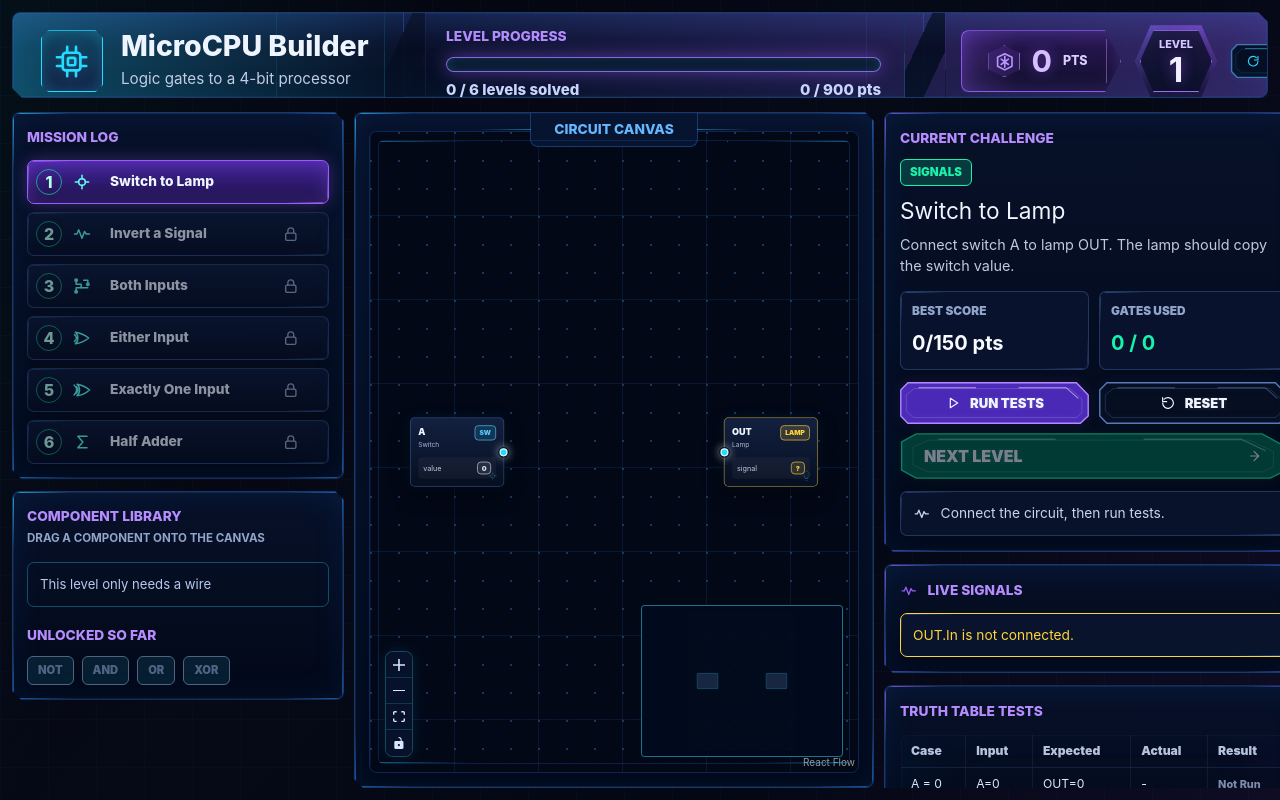
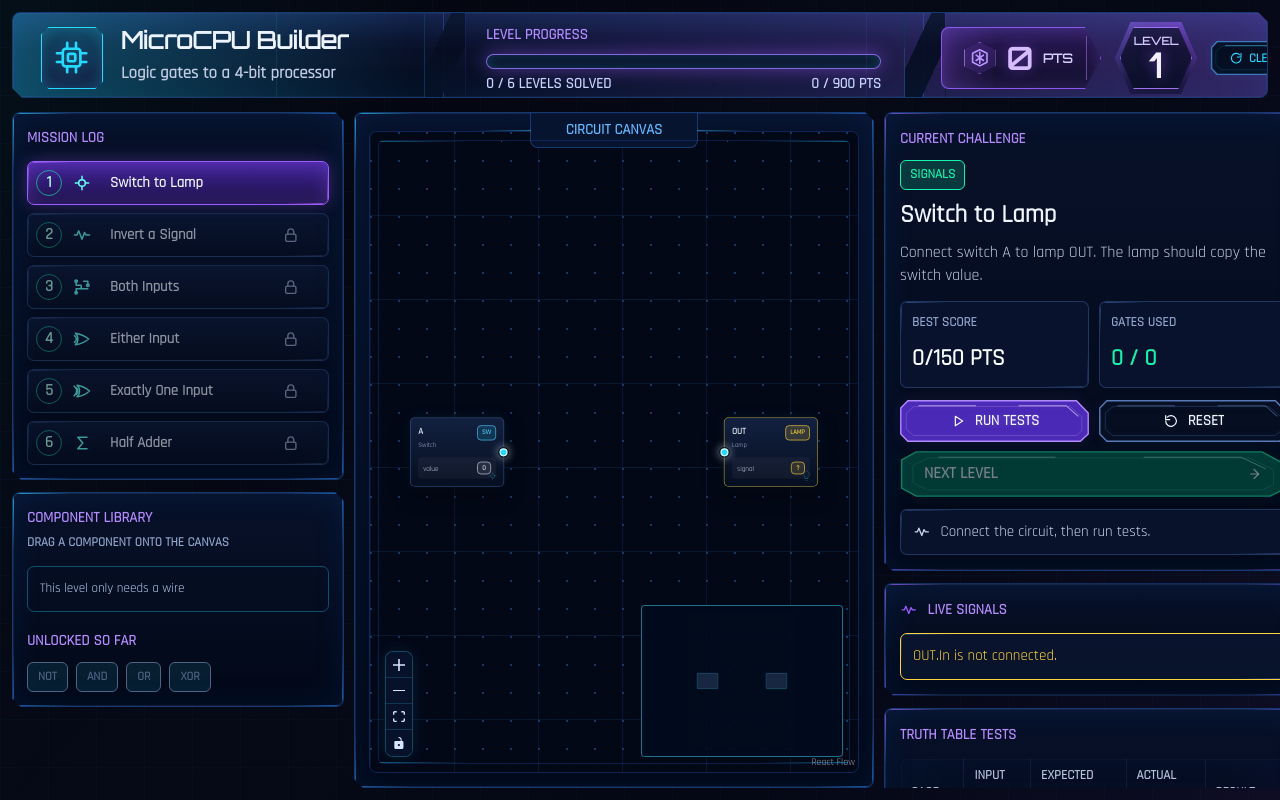
Before and after one commit to Ed12908/CoreCraft, a React (Vite) app: page / in a window 1280 px wide. Built offline with nearby package versions, Linux system fonts and the light colour scheme.

Commit message:
Fonts, improve design

```diff
--- a/package.json
+++ b/package.json
@@ -17,6 +17,8 @@
     "test:watch": "vitest"
   },
   "dependencies": {
+    "@fontsource/orbitron": "5.2.8",
+    "@fontsource/rajdhani": "5.2.7",
     "@tailwindcss/vite": "latest",
     "@xyflow/react": "latest",
     "daisyui": "latest",
--- a/src/components/InspectorPanel.tsx
+++ b/src/components/InspectorPanel.tsx
@@ -1,7 +1,7 @@
 import type { TestRunResult } from "../engine/runLevelTests";
 import { maxPointsForLevel } from "../engine/scoring";
 import type { SimulationResult } from "../engine/simulator";
-import type { Bit, Level, LevelScore } from "../engine/types";
+import type { Level, LevelScore } from "../engine/types";
 import { CyberButton } from "./CyberButton";
 import { UiIcon } from "./UiIcons";
 
@@ -19,12 +19,6 @@ type InspectorPanelProps = {
   solved: boolean;
 };
 
-function renderBits(values: Record<string, Bit>): string {
-  return Object.entries(values)
-    .map(([key, value]) => `${key}=${value}`)
-    .join("  ");
-}
-
 export function InspectorPanel({
   level,
   simulation,
@@ -41,6 +35,8 @@ export function InspectorPanel({
   const visibleIssues = simulation.issues.slice(0, 4);
   const currentMinimal = currentUsedComponents <= level.minimumComponents;
   const bestPoints = levelScore ? `${levelScore.points}/${levelScore.maxPoints}` : `0/${maxPointsForLevel()}`;
+  const inputKeys = Object.keys(level.tests[0]?.inputs ?? {});
+  const outputKeys = Object.keys(level.tests[0]?.outputs ?? {});
 
   return (
     <div className="inspector-stack">
@@ -125,11 +121,38 @@ export function InspectorPanel({
           <table className="truth-table">
             <thead>
               <tr>
-                <th>Case</th>
-                <th>Input</th>
-                <th>Expected</th>
-                <th>Actual</th>
-                <th>Result</th>
+                <th rowSpan={2} scope="col">
+                  Case
+                </th>
+                <th colSpan={inputKeys.length} scope="colgroup">
+                  Input
+                </th>
+                <th colSpan={outputKeys.length} scope="colgroup">
+                  Expected
+                </th>
+                <th colSpan={outputKeys.length} scope="colgroup">
+                  Actual
+                </th>
+                <th rowSpan={2} scope="col">
+                  Result
+                </th>
+              </tr>
+              <tr>
+                {inputKeys.map((key) => (
+                  <th key={`input-${key}`} scope="col">
+                    {key}
+                  </th>
+                ))}
+                {outputKeys.map((key) => (
+                  <th key={`expected-${key}`} scope="col">
+                    {key}
+                  </th>
+                ))}
+                {outputKeys.map((key) => (
+                  <th key={`actual-${key}`} scope="col">
+                    {key}
+                  </th>
+                ))}
               </tr>
             </thead>
             <tbody>
@@ -138,15 +161,15 @@ export function InspectorPanel({
                 return (
                   <tr key={testCase.name}>
                     <td>{testCase.name}</td>
-                    <td>{renderBits(testCase.inputs)}</td>
-                    <td>{renderBits(testCase.outputs)}</td>
-                    <td>
-                      {result
-                        ? Object.entries(result.actual)
-                            .map(([key, value]) => `${key}=${value ?? "?"}`)
-                            .join("  ")
-                        : "-"}
-                    </td>
+                    {inputKeys.map((key) => (
+                      <td key={`${testCase.name}-input-${key}`}>{testCase.inputs[key]}</td>
+                    ))}
+                    {outputKeys.map((key) => (
+                      <td key={`${testCase.name}-expected-${key}`}>{testCase.outputs[key]}</td>
+                    ))}
+                    {outputKeys.map((key) => (
+                      <td key={`${testCase.name}-actual-${key}`}>{result ? (result.actual[key] ?? "?") : "-"}</td>
+                    ))}
                     <td>
                       <span className={`test-result ${result ? (result.passed ? "is-pass" : "is-fail") : ""}`}>
                         {result ? (result.passed ? "Pass" : "Fail") : "Not Run"}
--- a/src/styles.css
+++ b/src/styles.css
@@ -1,3 +1,9 @@
+@import "@fontsource/rajdhani/latin-400.css";
+@import "@fontsource/rajdhani/latin-500.css";
+@import "@fontsource/rajdhani/latin-600.css";
+@import "@fontsource/rajdhani/latin-700.css";
+@import "@fontsource/orbitron/latin-700.css";
+@import "@fontsource/orbitron/latin-800.css";
 @import "tailwindcss";
 @plugin "daisyui/index.js";
 
@@ -23,6 +29,8 @@
   --muted: #91a4ca;
   --dim: #5d709c;
   --radius: 8px;
+  --font-display: Orbitron, Rajdhani, ui-sans-serif, system-ui, sans-serif;
+  --font-ui: Rajdhani, ui-sans-serif, system-ui, -apple-system, BlinkMacSystemFont, "Segoe UI", sans-serif;
 }
 
 * {
@@ -48,7 +56,7 @@ body {
     48px 48px,
     auto;
   color: var(--text);
-  font-family: Inter, ui-sans-serif, system-ui, -apple-system, BlinkMacSystemFont, "Segoe UI", sans-serif;
+  font-family: var(--font-ui);
 }
 
 button,
@@ -86,7 +94,7 @@ button {
 .top-hud {
   position: relative;
   display: grid;
-  grid-template-columns: 390px minmax(520px, 1fr) 470px;
+  grid-template-columns: 430px minmax(480px, 1fr) 450px;
   gap: 0;
   min-height: 0;
   overflow: hidden;
@@ -239,28 +247,33 @@ button {
 }
 
 .brand-copy h1 {
+  font-family: var(--font-display);
   margin: 0;
-  font-size: 1.78rem;
+  overflow: hidden;
+  font-size: 1.48rem;
   line-height: 1;
   font-weight: 800;
+  text-overflow: ellipsis;
+  white-space: nowrap;
 }
 
 .brand-copy p {
   margin: 8px 0 0;
   color: #c3cce4;
-  font-size: 0.95rem;
+  font-size: 1.05rem;
+  font-weight: 600;
 }
 
 .progress-section {
   display: grid;
   align-items: center;
-  padding: 13px 42px;
+  padding: 11px 42px;
 }
 
 .progress-inner {
   display: grid;
   width: 100%;
-  gap: 10px;
+  gap: 8px;
 }
 
 .hud-label,
@@ -268,9 +281,10 @@ button {
 .panel-tab,
 .panel-title-line,
 .unlocked-strip h3 {
+  font-family: var(--font-ui);
   margin: 0;
   color: #b68cff;
-  font-size: 0.86rem;
+  font-size: 0.92rem;
   font-weight: 800;
   text-transform: uppercase;
 }
@@ -302,9 +316,11 @@ button {
   display: flex;
   justify-content: space-between;
   color: #cdd7ff;
-  font-size: 0.94rem;
+  font-family: var(--font-ui);
+  font-size: 0.92rem;
   font-weight: 800;
   line-height: 1;
+  text-transform: uppercase;
 }
 
 .actions-section {
@@ -363,6 +379,7 @@ button {
 
 .hud-score-module strong {
   color: #d7bdff;
+  font-family: var(--font-display);
   font-size: 1.9rem;
   line-height: 1;
   text-shadow: 0 0 14px rgb(155 92 255 / 0.42);
@@ -370,6 +387,7 @@ button {
 
 .hud-score-module > span:last-child {
   color: #d9d0ff;
+  font-family: var(--font-display);
   font-size: 0.78rem;
   font-weight: 800;
   text-transform: uppercase;
@@ -417,6 +435,7 @@ button {
 
 .hud-level-content span {
   color: #d5c8ff;
+  font-family: var(--font-display);
   font-size: 0.68rem;
   font-weight: 800;
   text-transform: uppercase;
@@ -424,6 +443,7 @@ button {
 
 .hud-level-content strong {
   color: #f3efff;
+  font-family: var(--font-display);
   font-size: 2.1rem;
   line-height: 1;
   text-shadow: 0 0 14px rgb(155 92 255 / 0.56);
@@ -457,7 +477,7 @@ button {
 .rail-subtitle {
   margin: 4px 0 14px;
   color: var(--muted);
-  font-size: 0.72rem;
+  font-size: 0.8rem;
   font-weight: 700;
   text-transform: uppercase;
 }
@@ -541,8 +561,8 @@ button {
 
 .mission-title {
   overflow: hidden;
-  font-size: 0.86rem;
-  font-weight: 800;
+  font-size: 0.92rem;
+  font-weight: 700;
   text-overflow: ellipsis;
   white-space: nowrap;
 }
@@ -552,8 +572,10 @@ button {
   border-radius: 999px;
   background: rgb(24 242 170 / 0.1);
   color: var(--green);
-  font-size: 0.68rem;
+  font-family: var(--font-ui);
+  font-size: 0.76rem;
   font-weight: 800;
+  text-transform: uppercase;
 }
 
 .mission-check {
@@ -649,12 +671,14 @@ button {
 
 .component-title {
   color: #f6f8ff;
-  font-weight: 800;
+  font-size: 1rem;
+  font-weight: 700;
 }
 
 .component-desc {
   color: #aebce1;
-  font-size: 0.78rem;
+  font-size: 0.84rem;
+  font-weight: 500;
   line-height: 1.25;
 }
 
@@ -671,8 +695,10 @@ button {
   border-radius: 6px;
   background: rgb(38 217 255 / 0.1);
   color: var(--cyan);
-  font-size: 0.7rem;
+  font-family: var(--font-ui);
+  font-size: 0.76rem;
   font-weight: 900;
+  text-transform: uppercase;
 }
 
 .component-chip {
@@ -1148,21 +1174,25 @@ button {
   background: var(--green-soft);
   padding: 4px 9px;
   color: var(--green);
-  font-size: 0.72rem;
+  font-family: var(--font-ui);
+  font-size: 0.82rem;
   font-weight: 900;
   text-transform: uppercase;
 }
 
 .challenge-panel h2 {
+  font-family: var(--font-ui);
   margin: 12px 0 0;
-  font-size: 1.42rem;
+  font-size: 1.55rem;
+  font-weight: 700;
   line-height: 1.1;
 }
 
 .challenge-prompt {
   margin: 12px 0 0;
   color: #c0c9df;
-  font-size: 0.9rem;
+  font-size: 1rem;
+  font-weight: 500;
   line-height: 1.45;
 }
 
@@ -1198,7 +1228,8 @@ button {
 .score-box span {
   display: block;
   color: var(--muted);
-  font-size: 0.74rem;
+  font-family: var(--font-ui);
+  font-size: 0.82rem;
   font-weight: 900;
   text-transform: uppercase;
 }
@@ -1207,7 +1238,10 @@ button {
   display: block;
   margin-top: 8px;
   color: #f8fbff;
-  font-size: 1.25rem;
+  font-family: var(--font-ui);
+  font-size: 1.45rem;
+  font-weight: 700;
+  text-transform: uppercase;
 }
 
 .score-box .is-optimal {
@@ -1315,7 +1349,8 @@ button {
   min-width: 0;
   height: 100%;
   padding: 0 22px;
-  font-size: 0.82rem;
+  font-family: var(--font-ui);
+  font-size: 0.92rem;
   font-weight: 900;
   line-height: 1;
   text-shadow: 0 0 10px rgb(255 255 255 / 0.18);
@@ -1396,7 +1431,7 @@ button {
 .cyber-button-sm .cyber-button-content {
   gap: 8px;
   padding: 0 16px;
-  font-size: 0.7rem;
+  font-size: 0.84rem;
 }
 
 .cyber-button-md {
@@ -1436,7 +1471,7 @@ button {
 .actions-section .cyber-button-sm .cyber-button-content {
   gap: 6px;
   padding: 0 11px;
-  font-size: 0.64rem;
+  font-size: 0.78rem;
 }
 
 .actions-section .cyber-button-sm .cyber-button-icon .ui-icon {
@@ -1457,7 +1492,8 @@ button {
   background: rgb(10 21 48 / 0.82);
   padding: 12px;
   color: #c9d4ec;
-  font-size: 0.86rem;
+  font-size: 0.94rem;
+  font-weight: 500;
   line-height: 1.35;
   overflow: hidden;
 }
@@ -1543,7 +1579,8 @@ button {
   border: 1px solid rgb(65 102 169 / 0.38);
   border-radius: 7px;
   color: #dce6fb;
-  font-size: 0.76rem;
+  font-size: 0.82rem;
+  font-weight: 500;
   box-shadow:
     inset 0 0 0 1px rgb(255 255 255 / 0.025),
     inset 38px 0 48px rgb(38 217 255 / 0.025),
@@ -1560,7 +1597,10 @@ button {
 
 .truth-table th {
   color: #b7c3dc;
-  font-weight: 900;
+  font-family: var(--font-ui);
+  font-size: 0.82rem;
+  font-weight: 800;
+  text-transform: uppercase;
 }
 
 .truth-table tr:last-child td {
@@ -1579,8 +1619,10 @@ button {
   gap: 6px;
   border-radius: 999px;
   color: #7f8dad;
-  font-size: 0.68rem;
+  font-family: var(--font-ui);
+  font-size: 0.76rem;
   font-weight: 800;
+  text-transform: uppercase;
 }
 
 .test-count {
@@ -1608,7 +1650,8 @@ button {
   justify-content: space-between;
   cursor: pointer;
   color: #b68cff;
-  font-size: 0.86rem;
+  font-family: var(--font-ui);
+  font-size: 0.92rem;
   font-weight: 900;
   list-style: none;
   text-transform: uppercase;
@@ -1633,7 +1676,8 @@ button {
   gap: 8px;
   margin-top: 14px;
   color: #c4cce0;
-  font-size: 0.84rem;
+  font-size: 0.94rem;
+  font-weight: 500;
   line-height: 1.45;
 }
 
```
Also changed, not shown: 1 other file (tests, documents, lock files or other folders).
